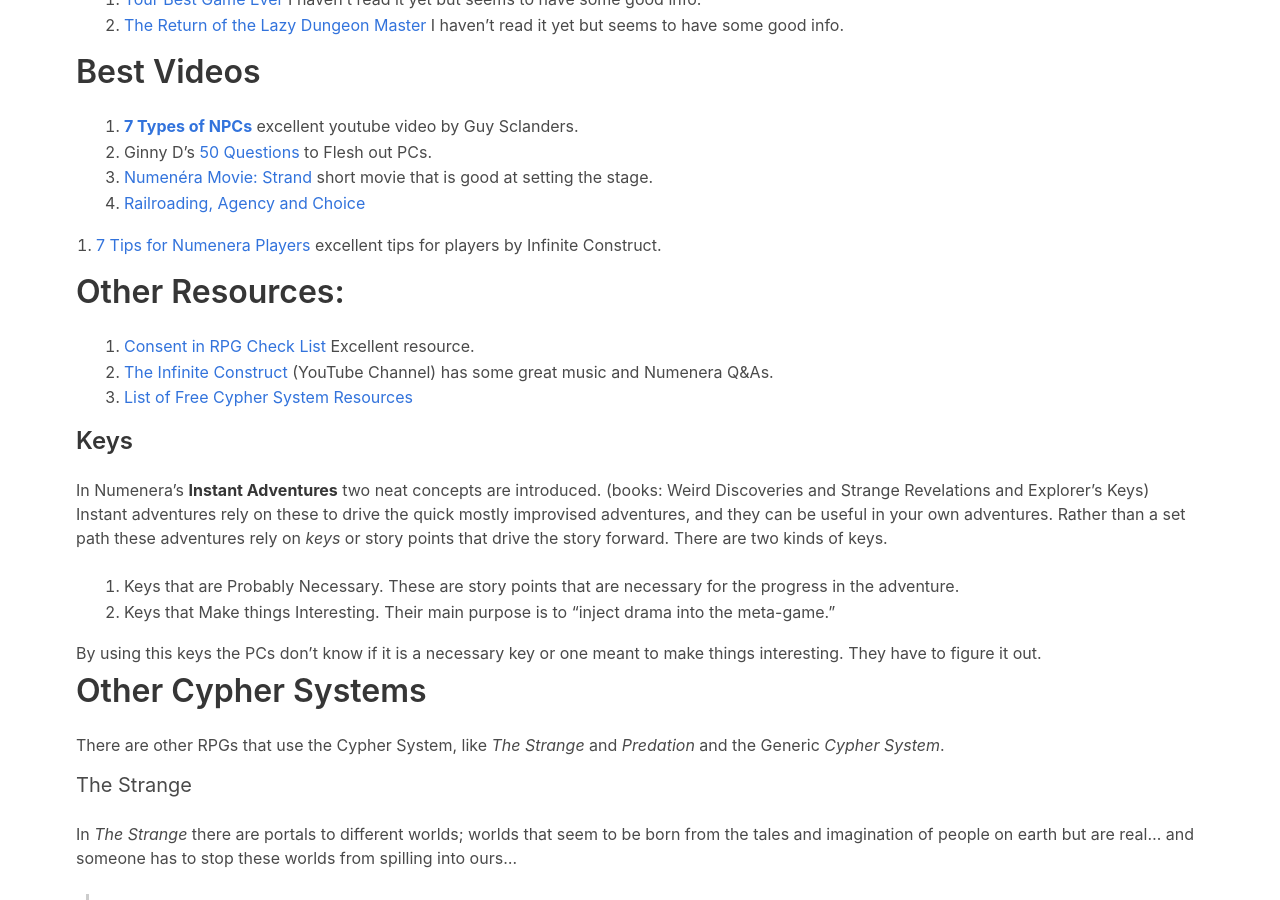
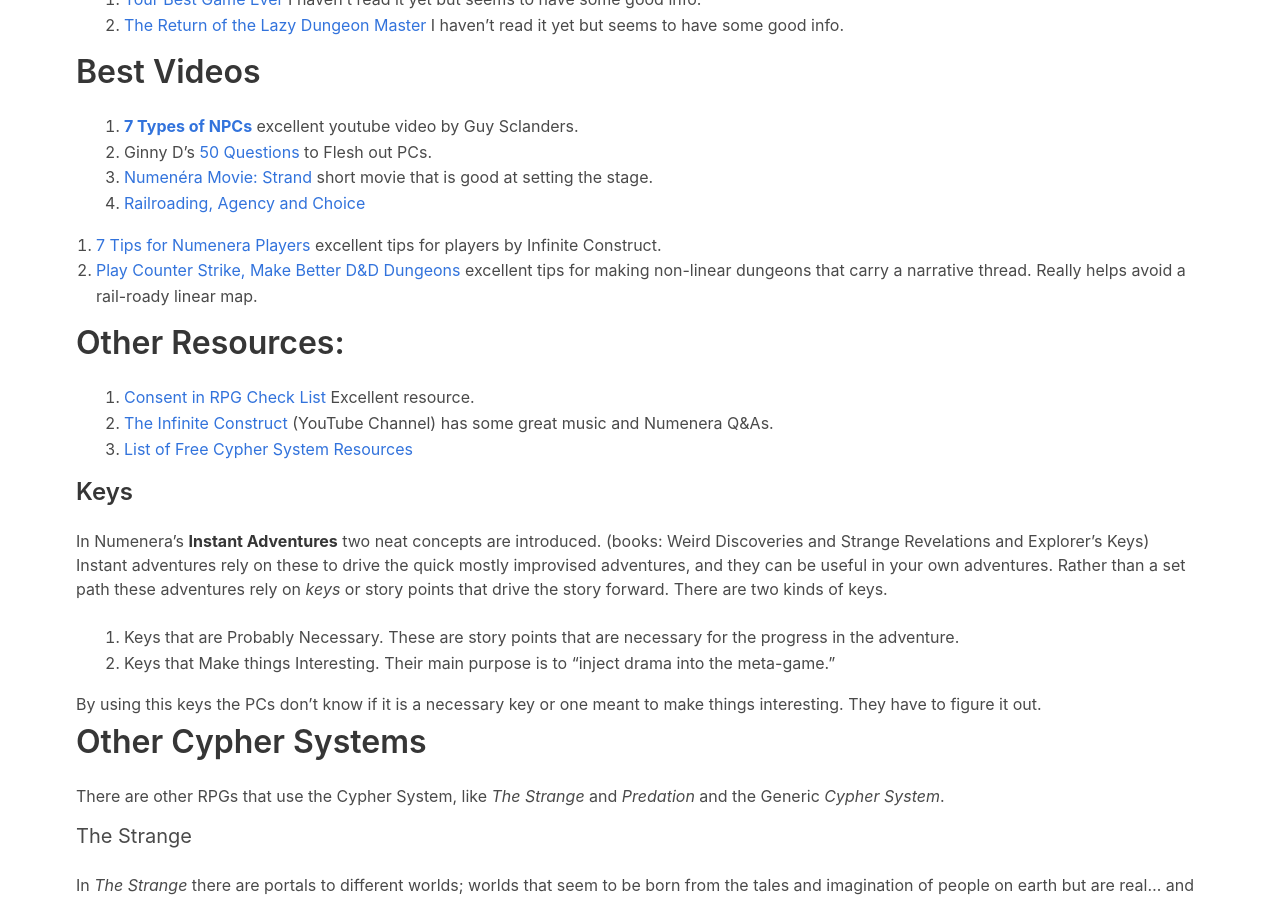
Before and after one commit to rebelwarrior/numenera, a Jekyll site: the page built from gm-resources/gm-resources.md, in a window 1280 px wide and 900 px high, scrolled down 486 px. Built offline with Jekyll 4.4.1, drawn with Linux system fonts in a browser that asks for light colours; nearby versions of some CDN libraries.

Commit message:
updates video links

```diff
--- a/gm-resources/gm-resources.md
+++ b/gm-resources/gm-resources.md
@@ -38,6 +38,7 @@
 4. [Railroading, Agency and Choice](https://youtu.be/KqIZytzzFKU)
 {:.ml-6}
 5. [7 Tips for Numenera Players](https://youtu.be/Bem0efD-i1o) excellent tips for players by Infinite Construct.
+6. [Play Counter Strike, Make Better D&D Dungeons](https://youtu.be/biVZRIZereI) excellent tips for making non-linear dungeons that carry a narrative thread. Really helps avoid a rail-roady linear map.
 
 ## Other Resources:
 {:.title.is-3}
```
